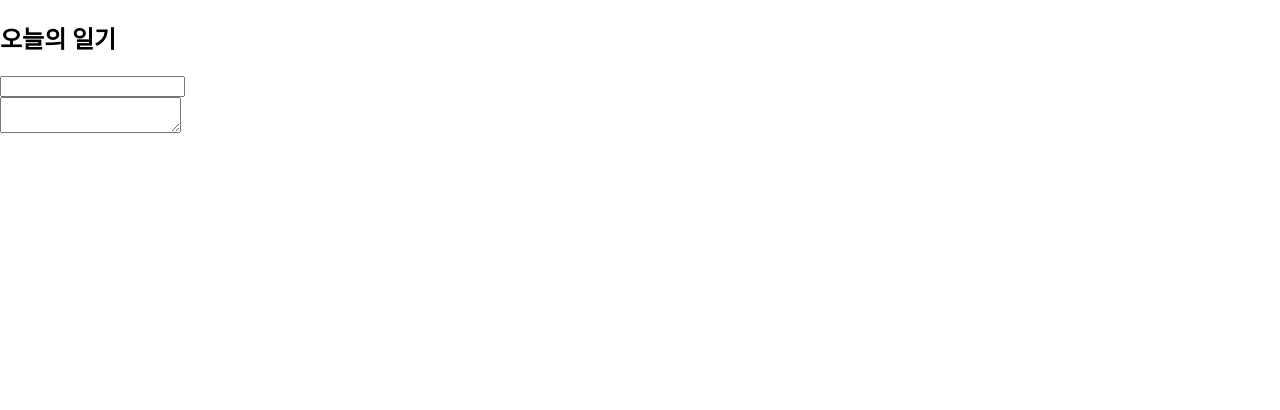
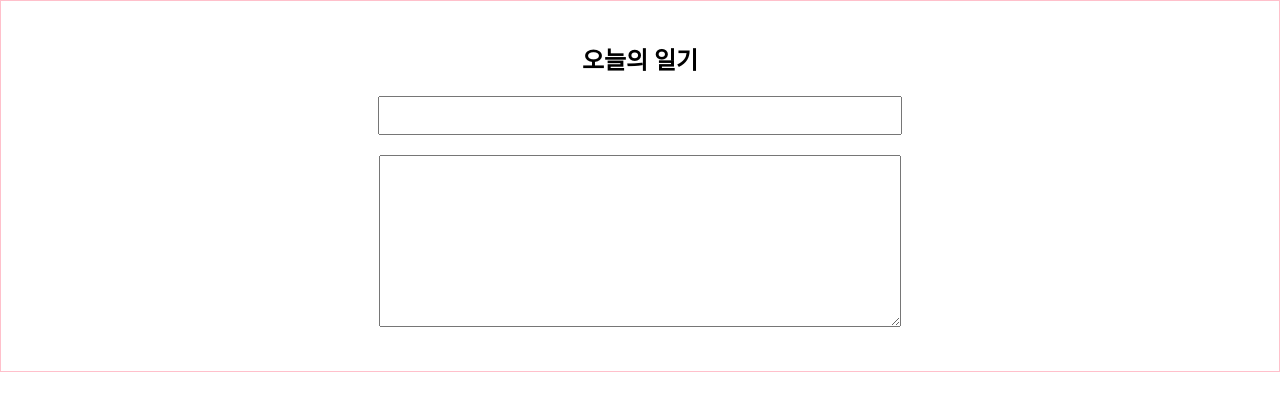
Before and after one commit to mlulucky/react-basic-typescript, a React (Create React App) app: page / in a window 1280 px wide. Shown: the top 410 px of the page. Built offline with nearby package versions, Linux system fonts and the light colour scheme.

Commit message:
style: 스타일 추가

```diff
--- a/src/App.css
+++ b/src/App.css
@@ -1,7 +1,33 @@
-.App {
-	background-color: bisque;
-}
-
 #bold_text {
 	color : red;
 }
+
+/* 컴포넌트 */
+.DiaryEditor {
+	border: 1px solid pink;
+	text-align: center;
+	padding: 20px;
+}
+
+.DiaryEditor input,
+textarea {
+	margin-bottom: 20px;
+	width: 500px;
+	padding: 10px;
+}
+
+.DiaryEditor textarea {
+	height: 150px;
+}
+
+.DiaryEditor select {
+	padding: 10px;
+	width: 300px;
+	margin-bottom: 20px;
+}
+
+.DiaryEditor button {
+	cursor: pointer;
+	width: 500px;
+	padding: 10px;
+}
--- a/src/App.tsx
+++ b/src/App.tsx
@@ -1,11 +1,11 @@
 import DiaryEditor from "./DiaryEditor";
-// import "./App.css";
+import "./App.css";
 
 function App() {
 
   return (
 		<div className="App">
-			<DiaryEditor />
+			<DiaryEditor/>
 		</div>
   );
 }
```
